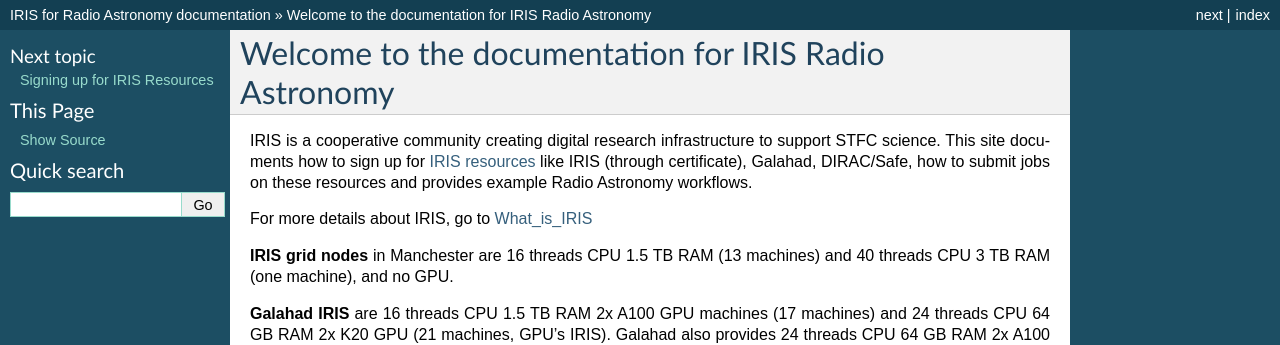
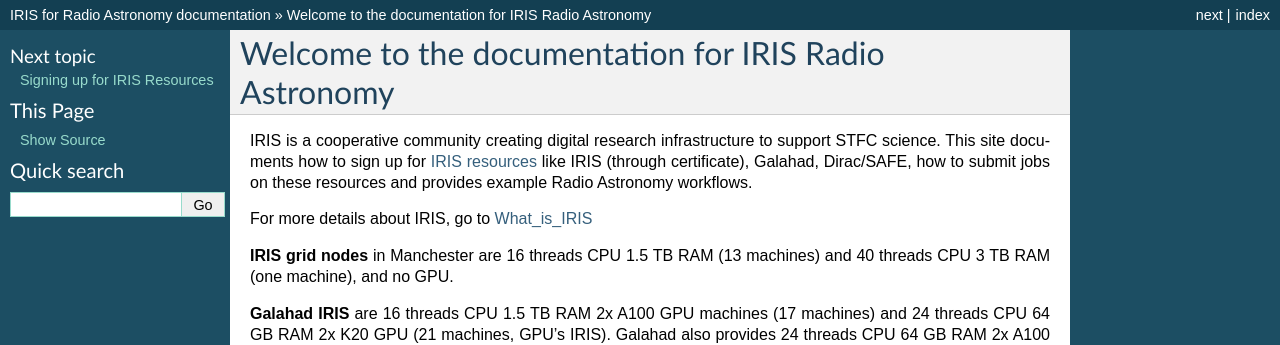
Before and after one commit to cimpani/IRISDocumentation, a Sphinx documentation site: the page built from source/index.rst, in a window 1280 px wide and 900 px high. Shown: the top 345 px of the window. Built offline with Sphinx 7.4.7, drawn with Linux system fonts in a browser that asks for light colours.

```diff
--- a/source/index.rst
+++ b/source/index.rst
@@ -8,7 +8,7 @@ Welcome to the documentation for IRIS Radio Astronomy
 =====================================================
 
 IRIS is a cooperative community creating digital research infrastructure to support STFC science. This
-site documents how to sign up for `IRIS resources <https://irisdocumentation.readthedocs.io/en/latest/signupIR.html>`__  like IRIS (through certificate), Galahad, DIRAC/Safe, how to submit jobs on these resources and provides example Radio Astronomy workflows.
+site documents how to sign up for `IRIS resources <https://irisdocumentation.readthedocs.io/en/latest/signupIR.html>`__  like IRIS (through certificate), Galahad, Dirac/SAFE, how to submit jobs on these resources and provides example Radio Astronomy workflows.
 
 For more details about IRIS, go to `What_is_IRIS <https://www.iris.ac.uk/>`__
 
```
